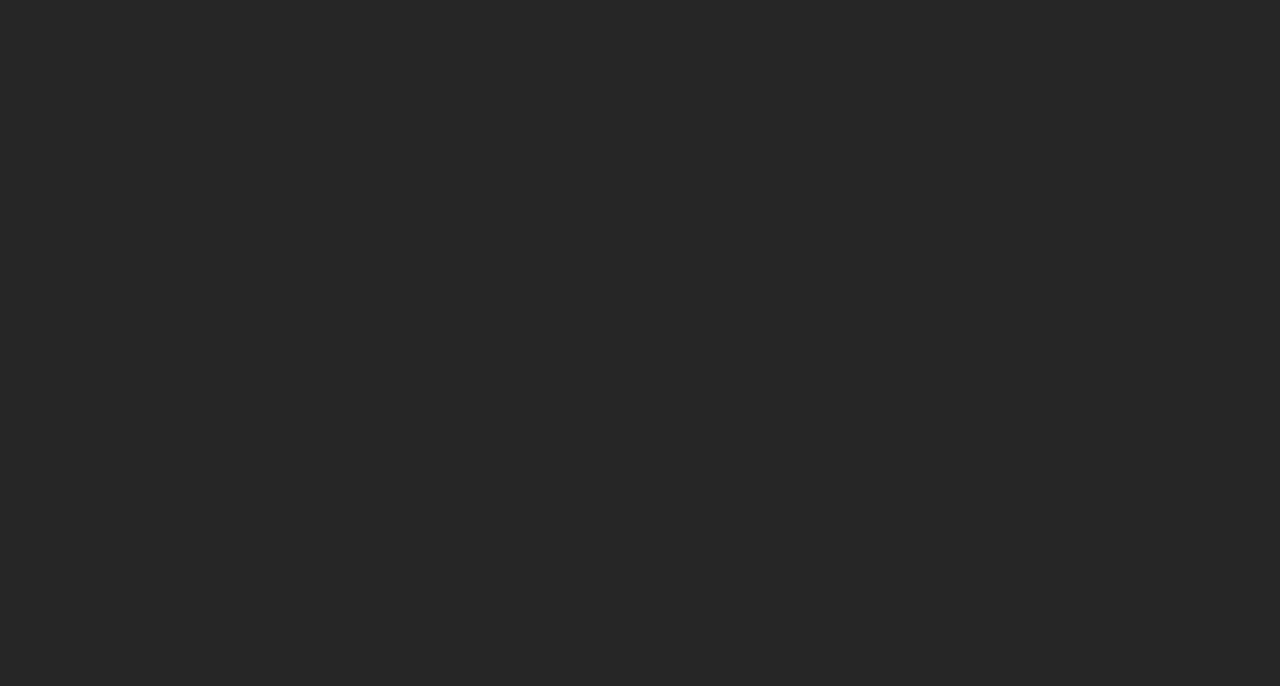
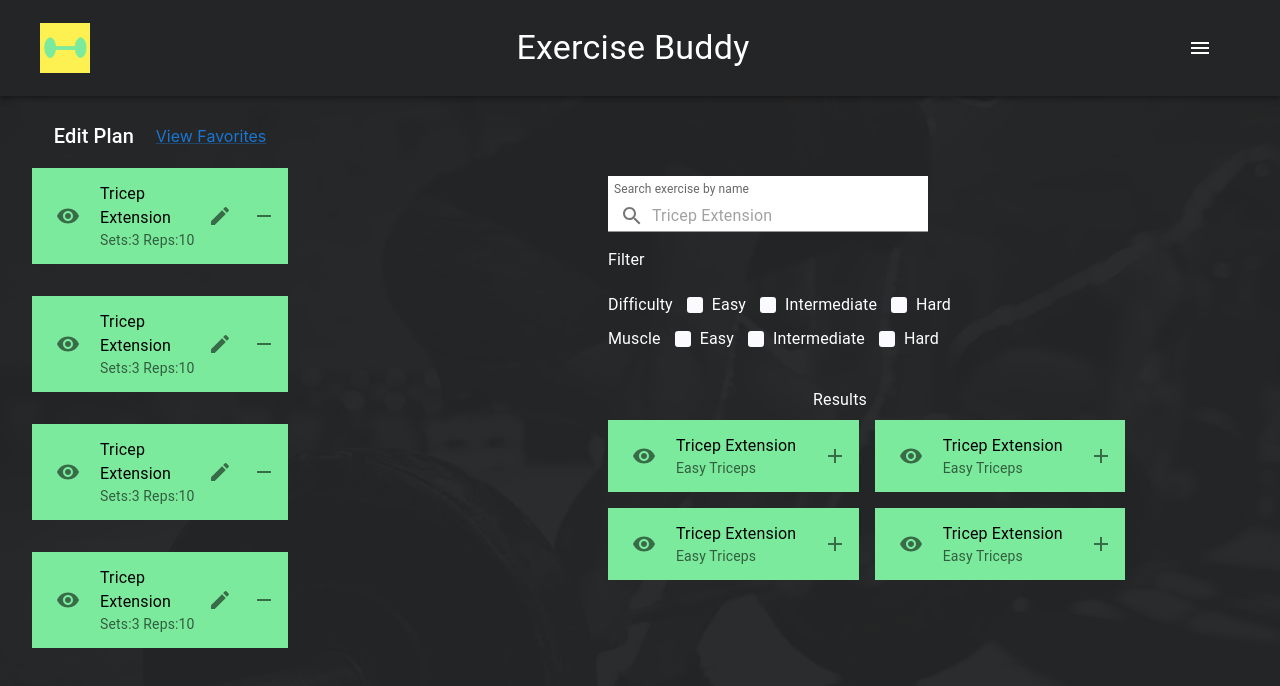
Before and after one commit to Necolanch/exercise-buddy, a React (Create React App) app in the folder exercise-buddy/: page /edit in a window 1280 px wide. Before the commit this address had no page. Shown: the top 686 px of the page. Built offline with nearby package versions, Linux system fonts and the light colour scheme.

Commit message:
Create boilerplate for edit plan and favorites pages and fully create edit plan page

```diff
--- a/exercise-buddy/src/App.js
+++ b/exercise-buddy/src/App.js
@@ -5,6 +5,7 @@ import Dashboard from './pages/Dashboard';
 import Search from './pages/Search';
 import ViewExercise from './pages/ViewExercise';
 import Plan from './pages/Plan';
+import EditPlan from './pages/EditPlan';
 
 //Landing, signup, and login pages to come when I work on that functionality because they are extremely simple
 function App() {
@@ -15,6 +16,7 @@ function App() {
         <Route path="/search" element={<Search/>}/>
         <Route path="/view" element={<ViewExercise/>}/>
         <Route path="/plan" element={<Plan/>}/>
+        <Route path="/edit" element={<EditPlan/>}/>
       </Routes>
     </div>
   );
--- a/exercise-buddy/src/Components/List.js
+++ b/exercise-buddy/src/Components/List.js
@@ -7,9 +7,10 @@ import IconButton from '@mui/material/IconButton';
 import VisibilityIcon from '@mui/icons-material/Visibility';
 import AddIcon from '@mui/icons-material/Add';
 import EditIcon from '@mui/icons-material/Edit';
+import RemoveIcon from '@mui/icons-material/Remove';
 import { createTheme, ThemeProvider } from '@mui/material/styles';
 import { PropTypes } from "prop-types";
-import { Divider, Typography } from '@mui/material';
+import { Divider, Link, Typography } from '@mui/material';
 
 import { useNavigate } from 'react-router-dom';
 
@@ -33,7 +34,7 @@ const AddList = (props) =>{
         <Grid container spacing={2} rowSpacing={2} sx={{width:"50vw"}}>
             <Grid item xs={4} sm={5}>
             <ListItem secondaryAction={
-                    <IconButton edge="end" aria-label="delete">
+                    <IconButton edge="end" aria-label="add">
                       <AddIcon/>
                     </IconButton>}>
               <IconButton sx={{marginRight:".5em"}} onClick={()=>navigate("/view")}>
@@ -45,7 +46,7 @@ const AddList = (props) =>{
 
             <Grid item xs={4} sm={5}>
             <ListItem secondaryAction={
-                    <IconButton edge="end" aria-label="delete">
+                    <IconButton edge="end" aria-label="add">
                       <AddIcon/>
                     </IconButton>}>
                     <IconButton sx={{marginRight:".5em"}} onClick={()=>navigate("/view")}>
@@ -57,7 +58,7 @@ const AddList = (props) =>{
 
             <Grid item xs={4} sm={5}>
             <ListItem secondaryAction={
-                    <IconButton edge="end" aria-label="delete">
+                    <IconButton edge="end" aria-label="add">
                       <AddIcon/>
                     </IconButton>}>
                     <IconButton sx={{marginRight:".5em"}} onClick={()=>navigate("/view")}>
@@ -69,7 +70,7 @@ const AddList = (props) =>{
 
             <Grid item xs={4} sm={5}>
             <ListItem secondaryAction={
-                    <IconButton edge="end" aria-label="delete">
+                    <IconButton edge="end" aria-label="add">
                       <AddIcon/>
                     </IconButton>}>
                     <IconButton sx={{marginRight:".5em"}} onClick={()=>navigate("/view")}>
@@ -83,6 +84,70 @@ const AddList = (props) =>{
         </ThemeProvider>
     )
 }
+
+const DayList = props => {
+  const navigate=useNavigate();
+    return (
+        <ThemeProvider theme={theme}>
+        <List sx={{display:"flex", flexDirection:"column", width:"20vw", marginLeft:"2em", marginTop:"1em"}}>
+          <Box sx={{width:"100%", display:"flex", alignItems:"center", justifyContent:"space-evenly"}}>
+          <Typography sx={{color:"white"}} variant="h6" component="h4">Edit Plan</Typography>
+          <Link href="http://localhost:3000/favorites">View Favorites</Link>
+          </Box>
+            <ListItem sx={{marginY:"1em"}} secondaryAction={
+                    <IconButton edge="end" aria-label="delete">
+                      <RemoveIcon/>
+                    </IconButton>}>
+              <IconButton sx={{marginRight:".5em"}} onClick={()=>navigate("/view")}>
+                <VisibilityIcon/>
+              </IconButton>
+              <ListItemText primary={props.name} secondary={`Sets:${props.sets} Reps:${props.reps}`}/>
+              <IconButton aria-label="edit">
+              <EditIcon/>
+            </IconButton>
+            </ListItem>
+
+            <ListItem sx={{marginY:"1em"}} secondaryAction={
+                    <IconButton edge="end" aria-label="delete">
+                      <RemoveIcon/>
+                    </IconButton>}>
+                    <IconButton sx={{marginRight:".5em"}} onClick={()=>navigate("/view")}>
+                <VisibilityIcon/>
+              </IconButton>
+              <ListItemText primary={props.name} secondary={`Sets:${props.sets} Reps:${props.reps}`}/>
+              <IconButton aria-label="edit">
+              <EditIcon/>
+            </IconButton>
+            </ListItem>
+
+            <ListItem sx={{marginY:"1em"}} secondaryAction={
+                    <IconButton edge="end" aria-label="delete">
+                      <RemoveIcon/>
+                    </IconButton>}>
+                    <IconButton sx={{marginRight:".5em"}} onClick={()=>navigate("/view")}>
+                <VisibilityIcon/>
+              </IconButton>
+              <ListItemText primary={props.name} secondary={`Sets:${props.sets} Reps:${props.reps}`}/>
+              <IconButton aria-label="edit">
+              <EditIcon/>
+            </IconButton>
+            </ListItem>
+
+            <ListItem sx={{marginY:"1em"}} secondaryAction={
+                    <IconButton edge="end" aria-label="delete">
+                      <RemoveIcon/>
+                    </IconButton>}>
+                    <IconButton sx={{marginRight:".5em"}} onClick={()=>navigate("/view")}>
+                <VisibilityIcon/>
+              </IconButton>
+              <ListItemText primary={props.name} secondary={`Sets:${props.sets} Reps:${props.reps}`}/>
+              <IconButton aria-label="edit">
+              <EditIcon/>
+            </IconButton>
+            </ListItem>
+        </List>
+        </ThemeProvider>
+)}
 
 const PlanList = (props) =>{
   const navigate=useNavigate();
@@ -575,6 +640,18 @@ AddList.defaultProps={
     muscle:"Triceps"
 }
 
+DayList.propTypes={
+  name: PropTypes.string,
+  sets: PropTypes.number,
+    reps: PropTypes.number,
+}
+
+DayList.defaultProps={
+  name:"Tricep Extension",
+  sets: 3,
+  reps: 10,
+}
+
 PlanList.propTypes={
     name: PropTypes.string,
     sets: PropTypes.number,
@@ -601,4 +678,4 @@ DashboardList.defaultProps={
   targetedMuscle:"Triceps"
 }
 
-export {AddList, PlanList, DashboardList}
+export {AddList, PlanList, DashboardList, DayList}
--- a/exercise-buddy/src/pages/Dashboard.js
+++ b/exercise-buddy/src/pages/Dashboard.js
@@ -5,7 +5,7 @@ const Dashboard=props=>{
     return(
         <div>
         <HamburgerMenu/>
-        <img src={require("../IMG/exercising.jpg")} alt="People exercising background" style={{position:"absolute", width:"100vw", height:"100vh", opacity:".03", filter:"grayscale(100%)"}}/>
+        <img src={require("../IMG/exercising.jpg")} alt="People exercising background" style={{position:"absolute", width:"100vw", height:"100vh", opacity:".03", filter:"grayscale(100%)", zIndex:"-99"}}/>
         <DashboardList/>
         </div>
     )
--- /dev/null
+++ b/exercise-buddy/src/pages/EditPlan.js
@@ -0,0 +1,43 @@
+import { Box, Typography } from "@mui/material";
+import HamburgerMenu from "../Components/HamburgerMenu";
+import { DayList } from "../Components/List";
+import { SearchInput } from "../Components/Input";
+import Filter from "../Components/Filter";
+import { AddList } from "../Components/List";
+
+const EditPlan = props => {
+    return (
+        <Box sx={{width:"100vw"}}>
+            <HamburgerMenu/>
+            <img src={require("../IMG/exercising.jpg")} alt="People exercising background" style={{position:"absolute", width:"100vw", height:"100vh", opacity:".03", filter:"grayscale(100%)", zIndex:"-99"}}/>
+
+          <Box sx={{display:"flex"}}>
+            <Box>
+            <DayList/>
+            </Box>
+
+            <Box sx={{marginLeft:"20em", marginTop:"5em"}}>
+                <SearchInput/>
+                <Typography sx={{color:"white", marginY:"1em"}}>Filter</Typography>
+
+                <Box sx={{display:"flex", alignItems:"center"}}>
+                <Typography sx={{color:"white", marginRight:"1em"}}>Difficulty</Typography>
+                <Filter/>
+                </Box>
+
+                <Box sx={{display:"flex", alignItems:"center"}}>
+                <Typography sx={{color:"white", marginRight:"1em"}}>Muscle</Typography>
+                <Filter/>
+                </Box>
+
+                <Box sx={{marginTop:"2em"}}>
+                <Typography sx={{color:"white", textAlign:"center", marginLeft:"-10em"}}>Results</Typography>
+                <AddList/>
+                </Box>
+            </Box>
+          </Box>
+        </Box>
+    )
+}
+
+export default EditPlan;
--- a/exercise-buddy/src/pages/Search.js
+++ b/exercise-buddy/src/pages/Search.js
@@ -10,7 +10,7 @@ const Search = props => {
     return(
         <div>
             <HamburgerMenu/>
-            <img src={require("../IMG/exercising.jpg")} alt="People exercising background" style={{position:"absolute", width:"100vw", height:"100vh", opacity:".03", filter:"grayscale(100%)"}}/>
+            <img src={require("../IMG/exercising.jpg")} alt="People exercising background" style={{position:"absolute", width:"100vw", height:"100vh", opacity:".03", filter:"grayscale(100%)", zIndex:"-99"}}/>
 
             <Box sx={{width:"100vw", display:"flex", alignItems:"center", marginY:"2em"}}>
             <SearchInput/>
```
Also changed, not shown: exercise-buddy/src/pages/Favorites.js (added, +13 -0 lines).
